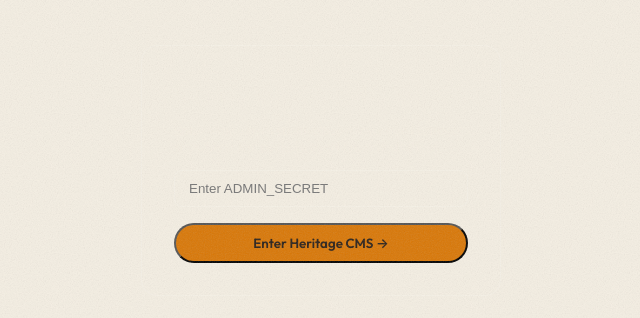
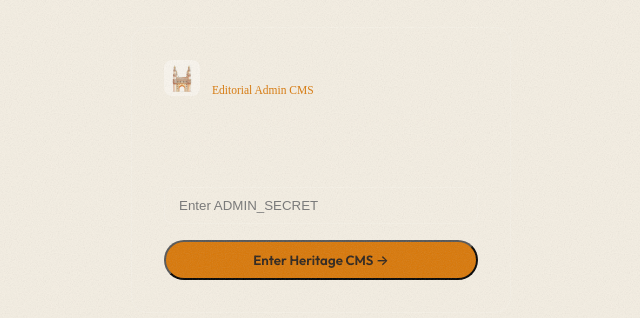
Before and after one commit to shivtchandra/Deccan_hyd, a Next.js app: page /admin in a window 1280 px wide. Shown: the part 230-548 px from the top of the page, without its empty margins (319-959 px from the left). Built offline with nearby package versions, Linux system fonts and the light colour scheme.

Commit message:
style(branding): unify Charminar brand logo across all headers, footers, admin CMS, and getaways

```diff
--- a/app/about/page.jsx
+++ b/app/about/page.jsx
@@ -22,8 +22,9 @@ export default function About() {
       <p style={{ color: "#c2603a", fontWeight: 600, letterSpacing: "0.06em", fontSize: "0.8rem", textTransform: "uppercase", marginBottom: 8 }}>
         heritage.mapmyhyd.com
       </p>
-      <h1 style={{ fontSize: "2rem", fontWeight: 700, lineHeight: 1.2, marginBottom: 20 }}>
-        Deccan Heritage Map
+      <h1 style={{ fontSize: "2.2rem", fontWeight: 700, lineHeight: 1.2, marginBottom: 24, display: "flex", alignItems: "center", gap: 12 }}>
+        <img src="/brand/charminar-logo.png" alt="Deccan Heritage Logo" style={{ width: 34, height: 34, objectFit: "contain", borderRadius: 8, background: "#FAF6EE", border: "1px solid #e7dfd5" }} />
+        <span>Deccan Heritage Map</span>
       </h1>
 
       <section style={{ marginBottom: 40 }}>
--- a/app/admin/page.jsx
+++ b/app/admin/page.jsx
@@ -80,12 +80,20 @@ export default function AdminHeritageCMS() {
   if (!authed) {
     return (
       <div style={{ minHeight: "100vh", background: "var(--petrol-900)", display: "flex", alignItems: "center", justifyContent: "center", padding: 20 }}>
-        <form onSubmit={handleLogin} style={{ width: 360, background: "var(--petrol-800)", padding: 32, borderRadius: 16, border: "1px solid var(--petrol-border)", display: "flex", flexDirection: "column", gap: 16 }}>
-          <div style={{ fontFamily: "Fraunces, serif", fontSize: 22, color: "var(--cream)" }}>
-            Mapping HYD · Admin CMS
+        <form onSubmit={handleLogin} style={{ width: 380, background: "var(--petrol-800)", padding: 32, borderRadius: 16, border: "1px solid var(--petrol-border)", display: "flex", flexDirection: "column", gap: 16 }}>
+          <div style={{ display: "flex", alignItems: "center", gap: 12 }}>
+            <img src="/brand/charminar-logo.png" alt="Logo" style={{ width: 36, height: 36, objectFit: "contain", borderRadius: 8, background: "#FAF6EE", padding: 2 }} />
+            <div>
+              <div style={{ fontFamily: "Fraunces, serif", fontSize: 20, color: "var(--cream)", lineHeight: 1.2 }}>
+                Deccan Heritage
+              </div>
+              <div style={{ fontSize: 11.5, color: "var(--amber)", fontFamily: "JetBrains Mono" }}>
+                Editorial Admin CMS
+              </div>
+            </div>
           </div>
-          <p style={{ margin: 0, fontSize: 13, color: "var(--cream-dim)" }}>
-            Enter your administrative key to manage heritage sites, historical periods, overlays, and citations.
+          <p style={{ margin: 0, fontSize: 13, color: "var(--cream-dim)", lineHeight: 1.5 }}>
+            Enter your administrative key to manage heritage monuments, historical periods, and review community submissions.
           </p>
           <input
             type="password"
@@ -106,13 +114,16 @@ export default function AdminHeritageCMS() {
     <div style={{ minHeight: "100vh", background: "var(--petrol-900)", color: "var(--cream)", padding: "24px 32px", display: "flex", flexDirection: "column", gap: 24 }}>
       {/* Header */}
       <div style={{ display: "flex", justifyContent: "space-between", alignItems: "center", borderBottom: "1px solid var(--petrol-border)", paddingBottom: 18 }}>
-        <div>
-          <div style={{ fontSize: 11, fontFamily: "JetBrains Mono", color: "var(--amber)", textTransform: "uppercase", letterSpacing: "0.08em" }}>
-            Heritage Editorial Management System
+        <div style={{ display: "flex", alignItems: "center", gap: 14 }}>
+          <img src="/brand/charminar-logo.png" alt="Logo" style={{ width: 40, height: 40, objectFit: "contain", borderRadius: 8, background: "#FAF6EE", padding: 2 }} />
+          <div>
+            <div style={{ fontSize: 11, fontFamily: "JetBrains Mono", color: "var(--amber)", textTransform: "uppercase", letterSpacing: "0.08em" }}>
+              Heritage Editorial Management System
+            </div>
+            <h1 style={{ margin: "2px 0 0 0", fontSize: 24, fontFamily: "Fraunces, serif" }}>
+              Deccan Heritage CMS Dashboard
+            </h1>
           </div>
-          <h1 style={{ margin: "4px 0 0 0", fontSize: 26, fontFamily: "Fraunces, serif" }}>
-            Mapping HYD CMS Dashboard
-          </h1>
         </div>
 
         <div style={{ display: "flex", alignItems: "center", gap: 12 }}>
```
Also changed, not shown: app/getaways/page.jsx (+3 -4 lines), app/sites/[id]/page.jsx (+5 -4 lines).
